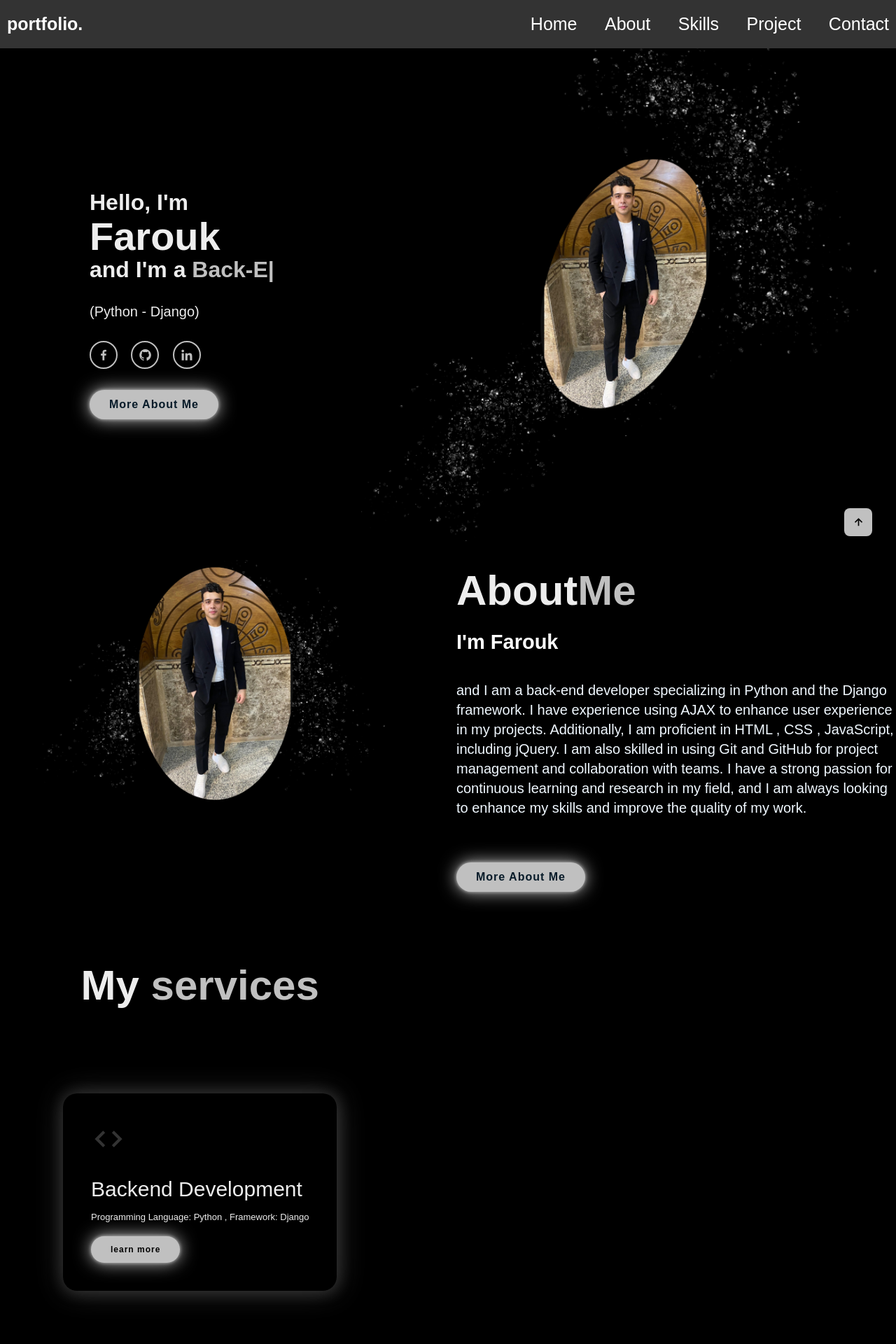
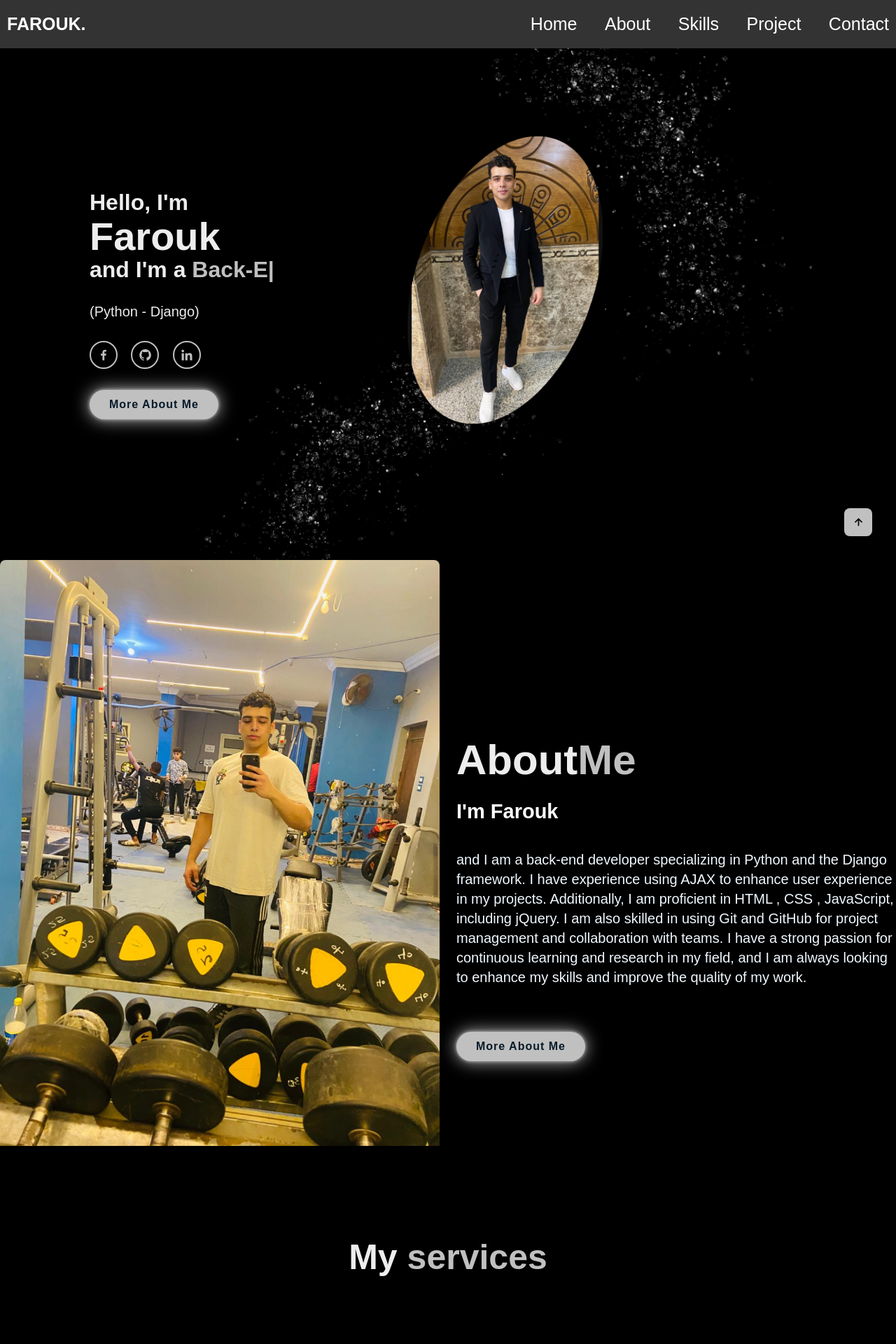
Before and after one commit to FAROUKDEV7/my-portfolio, a Django app: page / in a window 1280 px wide. Shown: the top 1920 px of the page at 70% size. Run offline with Django 5.2, Linux system fonts and the light colour scheme; some libraries are stand-ins or nearby versions.

Commit message:
edit portoflio

```diff
--- a/project/static/stylesheet.css
+++ b/project/static/stylesheet.css
@@ -197,7 +197,7 @@ body {
 
 .sub-title {
     text-align: center;
-    font-size: 60px;
+    font-size: 50px;
     padding-bottom: 70px;
 }
 
--- a/static/stylesheet.css
+++ b/static/stylesheet.css
@@ -197,7 +197,7 @@ body {
 
 .sub-title {
     text-align: center;
-    font-size: 60px;
+    font-size: 50px;
     padding-bottom: 70px;
 }
 
--- a/templates/pages/index.html
+++ b/templates/pages/index.html
@@ -35,7 +35,7 @@
 <!-- start about -->
     <section class="about" id="about">
         <div class="about-img">
-            <img src="{%static 'img/about.png' %}" alt="">
+            <img src="{%static 'img/photo2.jpg' %}" alt="">
         </div>
         <div class="about-text">
             <h2>About<span>Me</span></h2>
@@ -52,10 +52,10 @@
 
 
 <!-- start services -->
+    <h1 class="sub-title">My <span>services</span></h1>
     <section>
         <div class="services" >
             <div class="container">
-                <h1 class="sub-title">My <span>services</span></h1>
                 <div class="services-list">
                     <div>
                         <i class='bx bx-code' style='color:#333333'></i>
@@ -170,7 +170,7 @@
                         </div>
                     </div>
                     <div class="row">
-                        <img src="{%static 'img/jobboard.jpg' %}">
+                        <img src="{%static 'img/job.jpg' %}">
                         <div class="layer">
                             <h5>job board
                             platform</h5>
@@ -183,7 +183,7 @@
                         </div>
                     </div>
                     <div class="row">
-                        <img src="{%static 'img/portfolio.png' %}">
+                        <img src="{%static 'img/por.png' %}">
                         <div class="layer">
                             <h5>Portfolio</h5>
                             <p>This is my portfolio, and I am the one who worked on it from A to Z.</p>
--- a/templates/parts/navbar.html
+++ b/templates/parts/navbar.html
@@ -1,5 +1,5 @@
 <header class="header">
-        <a href="#" class="logo">portfolio.</a>
+        <a href="#" class="logo">FAROUK.</a>
 
         <nav class="navbar">
             <a href="#home" style="--i:1;"class="active">Home</a>
```
Also changed, not shown: db.sqlite3, project/static/img/about.png (deleted), project/static/img/home.png, project/static/img/job.jpg (added), project/static/img/jobboard.jpg (deleted), project/static/img/photo2.jpg (added), project/static/img/por.png (added), project/static/img/portfolio.png (deleted), static/img/about.png (deleted), static/img/home.png, static/img/job.jpg (added), static/img/photo2.jpg (added), static/img/por.png (added), static/img/portfolio.png (deleted).
